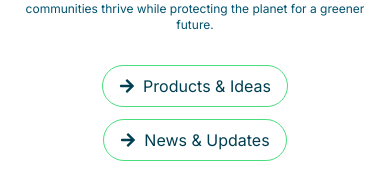
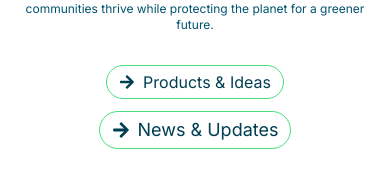
Before and after one commit to arpitsahuu/albokoes, a Next.js app: page / in a window 390 px wide. Shown: the part 235-422 px from the top of the page. Built offline with nearby package versions, Linux system fonts and the light colour scheme.

Commit message:
modify hero router linkd

```diff
--- a/src/components/router/Hero.tsx
+++ b/src/components/router/Hero.tsx
@@ -19,14 +19,14 @@ const Hero = () => {
       <div className="flex  flex-col items-center sm:flex-row w-full px-5 sm:px-[44px] text-[#003e52] justify-center gap-3 sm:gap-8">
         <Link
           href={"/products"}
-          className="flex gap-2 items-center border border-green-400 rounded-full px-4 py-2"
+          className="flex gap-2 items-center border border-green-400 rounded-full py-1 px-3 sm:px-4 sm:py-2  "
         >
           {" "}
           <FaArrowRight /> Products & Ideas
         </Link>
         <Link
           href={"/newsandevents"}
-          className="flex gap-2 items-center border border-green-400 rounded-full px-4 py-2"
+          className="flex gap-2 items-center border border-green-400 rounded-full py-1 px-3 sm:px-4 sm:py-2 text-lg sm:text-xl"
         >
           {" "}
           <FaArrowRight />
```
